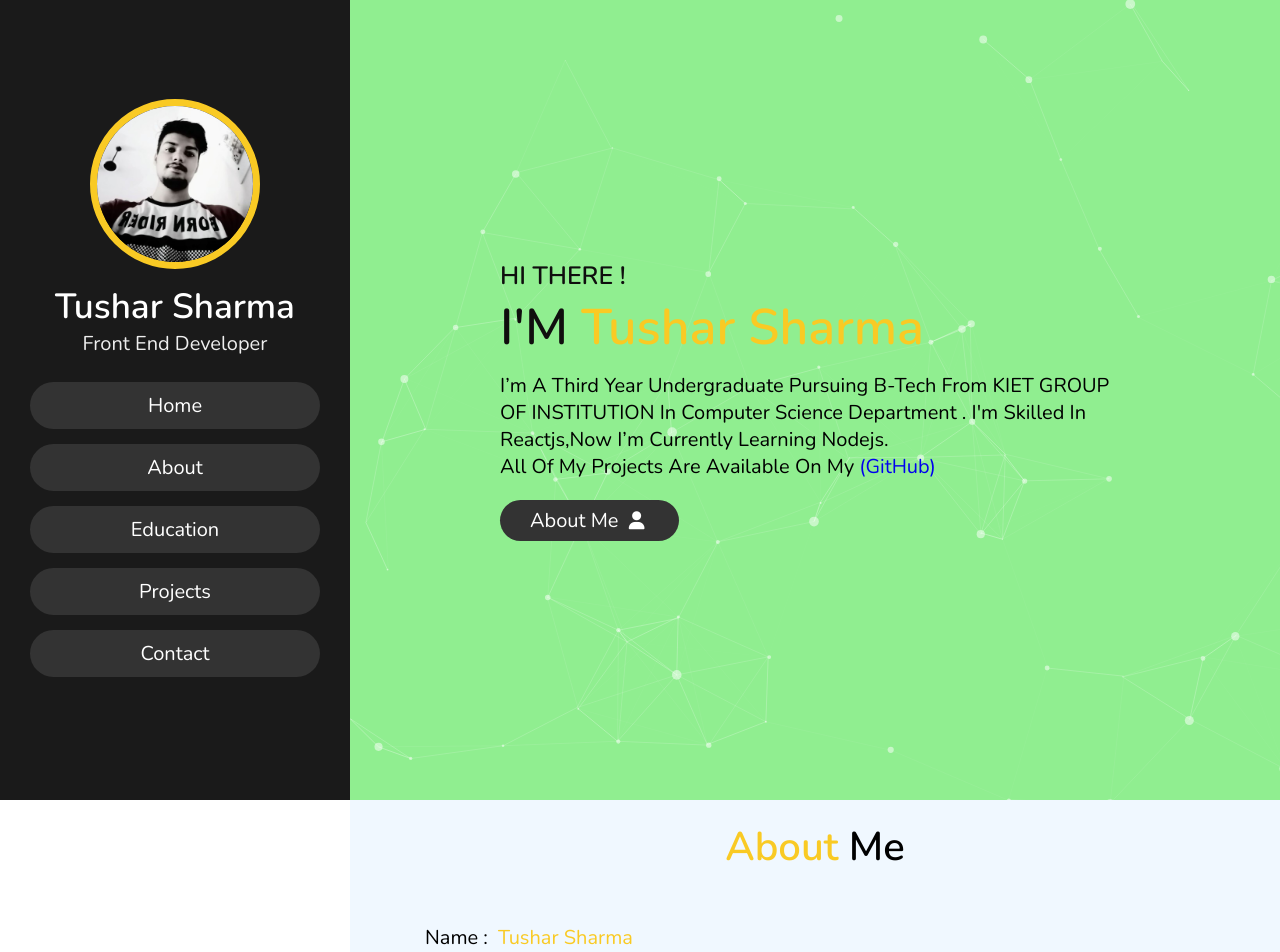
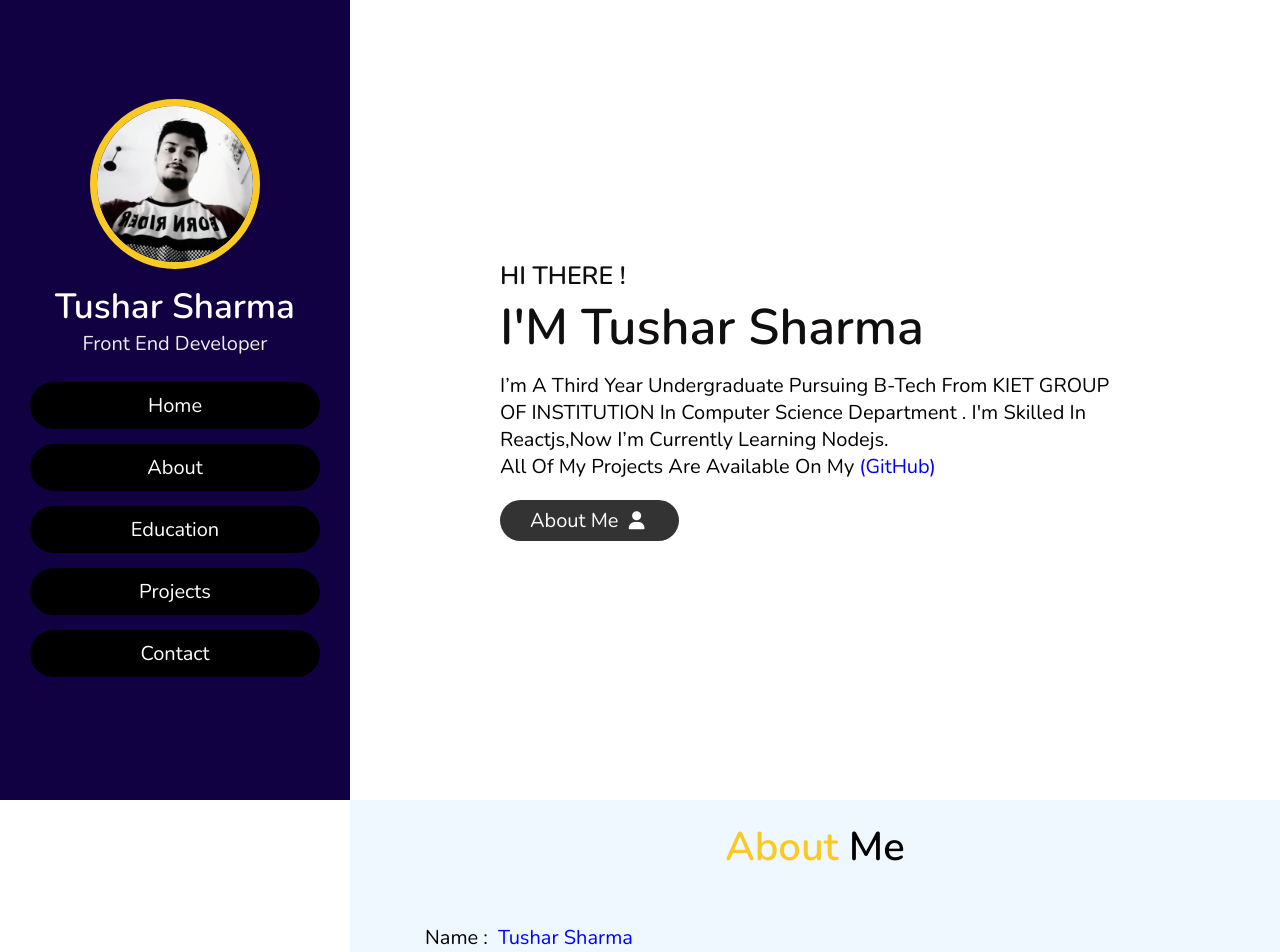
Before and after one commit to tushar2024cs1028/MyPortfolio-, a plain HTML site: page index.html in a window 1280 px wide. Shown: the top 952 px of the page. Drawn offline with nearby package versions, Linux system fonts and the light colour scheme.

Commit message:
Update style.css

```diff
--- a/style.css
+++ b/style.css
@@ -89,7 +89,7 @@ header{
     z-index: 1000;
     height:100%;
     width:35rem;
-    background:#1a1a1a;
+    background:#110143;
     display: flex;
     align-items: center;
     justify-content: center;
@@ -130,7 +130,7 @@ header .navbar ul li a{
     display: block;
     padding:1rem;
     margin:1.5rem 0;
-    background:#333;
+    background:black;
     color:#fff;
     font-size: 2rem;
     border-radius: 5rem;
@@ -169,9 +169,8 @@ header .navbar ul li a:hover{
     color:rgb(16, 14, 14);
 }
 
-.home h1 span{
-    color:var(--yellow);
-}
+
+
 
 .home p{
     font-size:2rem;
@@ -197,7 +196,7 @@ header .navbar ul li a:hover{
 
 .about .row .info h3{
     font-size: 2rem;
-    color:var(--yellow);
+    color:blue;
     padding:1rem 0;
     font-weight: normal;
 }
@@ -383,7 +382,10 @@ header .navbar ul li a:hover{
     padding-right: 1rem;
     color:var(--yellow);
 }
+.typed-cursor {
+    opacity: 1;
 
+}
 .top{
     position: fixed;
     bottom:7.5rem; right: 2rem;
@@ -391,7 +393,7 @@ header .navbar ul li a:hover{
     display: none;
 }
 #particles-js {
-    background-color: lightgreen;
+    background-color: white;
     position: absolute;
     z-index: -9;
     width: 100%;
```
